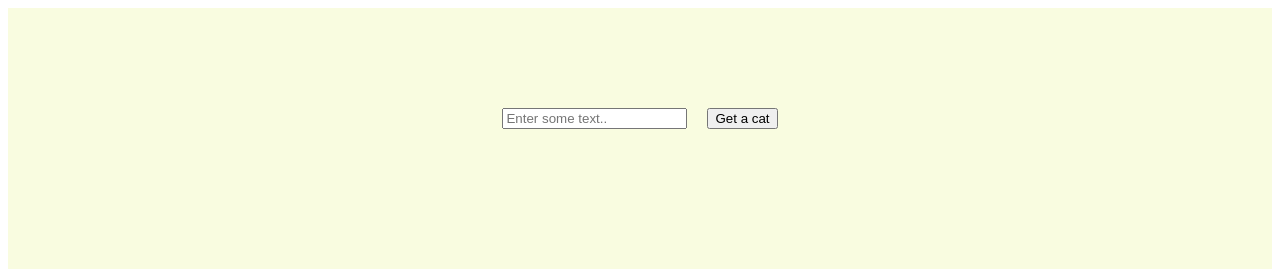
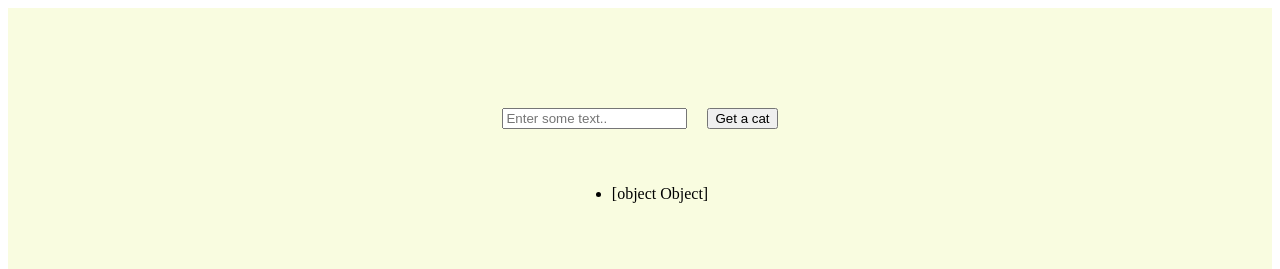
Before and after one commit to iehkaatee/human-cat-interact, an Angular app in the folder humanCatInteract/: page / in a window 1280 px wide. Both pictures are taken after a click on the button "Get a cat". Shown: the top 269 px of the page. Built offline with nearby package versions, Linux system fonts and the light colour scheme; no server answers.

Commit message:
update packages add answer array add todo readmee

```diff
--- a/humanCatInteract/angular.json
+++ b/humanCatInteract/angular.json
@@ -97,5 +97,8 @@
         }
       }
     }
+  },
+  "cli": {
+    "analytics": false
   }
 }
--- a/humanCatInteract/src/app/app.component.html
+++ b/humanCatInteract/src/app/app.component.html
@@ -10,5 +10,12 @@
         <img [src]="RandomCatUrl">
       </div>
     </div>
+    <div class="row" *ngIf="answers.length >= 1">
+      <ul>
+        <li *ngFor="let answer of answers" (click)="selectAnswer(answer)" ngClass="">
+          {{answer}}
+        </li>
+      </ul>
+    </div>
   </div>
 </div>
--- a/humanCatInteract/src/app/app.component.ts
+++ b/humanCatInteract/src/app/app.component.ts
@@ -1,4 +1,5 @@
 import { Component } from '@angular/core';
+import { IAnswer } from './shared/models/answer.model';
 import { CatConnectService } from './shared/service/cat-connect.service';
 
 @Component({
@@ -10,6 +11,8 @@ export class AppComponent {
 
   _randCatObj!: any;
   _catSays!: string;
+  _answers: IAnswer[] = [];
+  _selectedItemId?: number;
 
   constructor(private catConnect: CatConnectService) { }
 
@@ -21,10 +24,17 @@ export class AppComponent {
   getNewCat(inputEl: HTMLInputElement) {
     this._catSays = inputEl.value;
     inputEl.value = '';
+
     this.catConnect.getRandomCat().subscribe(cat => {
       this._randCatObj = cat;
     });
+
+    this._answers.push({id: this._answers.length + 1, text: this.catSays});
   }
+
+  selectAnswer(id: number) {
+      this._selectedItemId = id;
+    }
 
   get RandomCatObject() {
     return this._randCatObj;
@@ -34,4 +44,7 @@ export class AppComponent {
     return this._catSays;
   }
 
+  get answers(): IAnswer[] {
+    return this._answers;
+  }
 }
--- /dev/null
+++ b/humanCatInteract/src/app/shared/models/answer.model.ts
@@ -0,0 +1,4 @@
+export interface IAnswer {
+    id: number;
+    text: string;
+}
```
Also changed, not shown: 2 other files (tests, documents, lock files or other folders).
